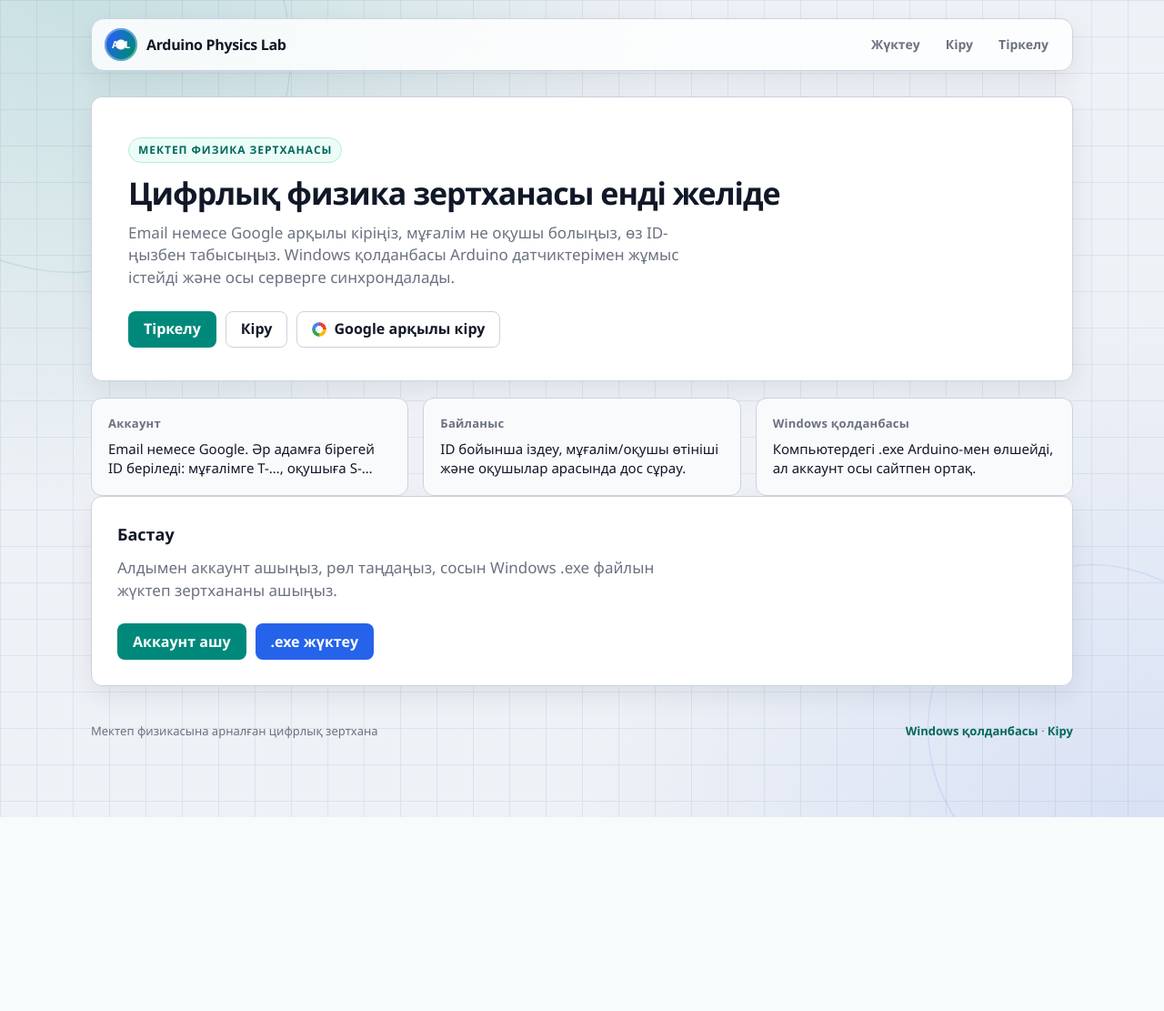
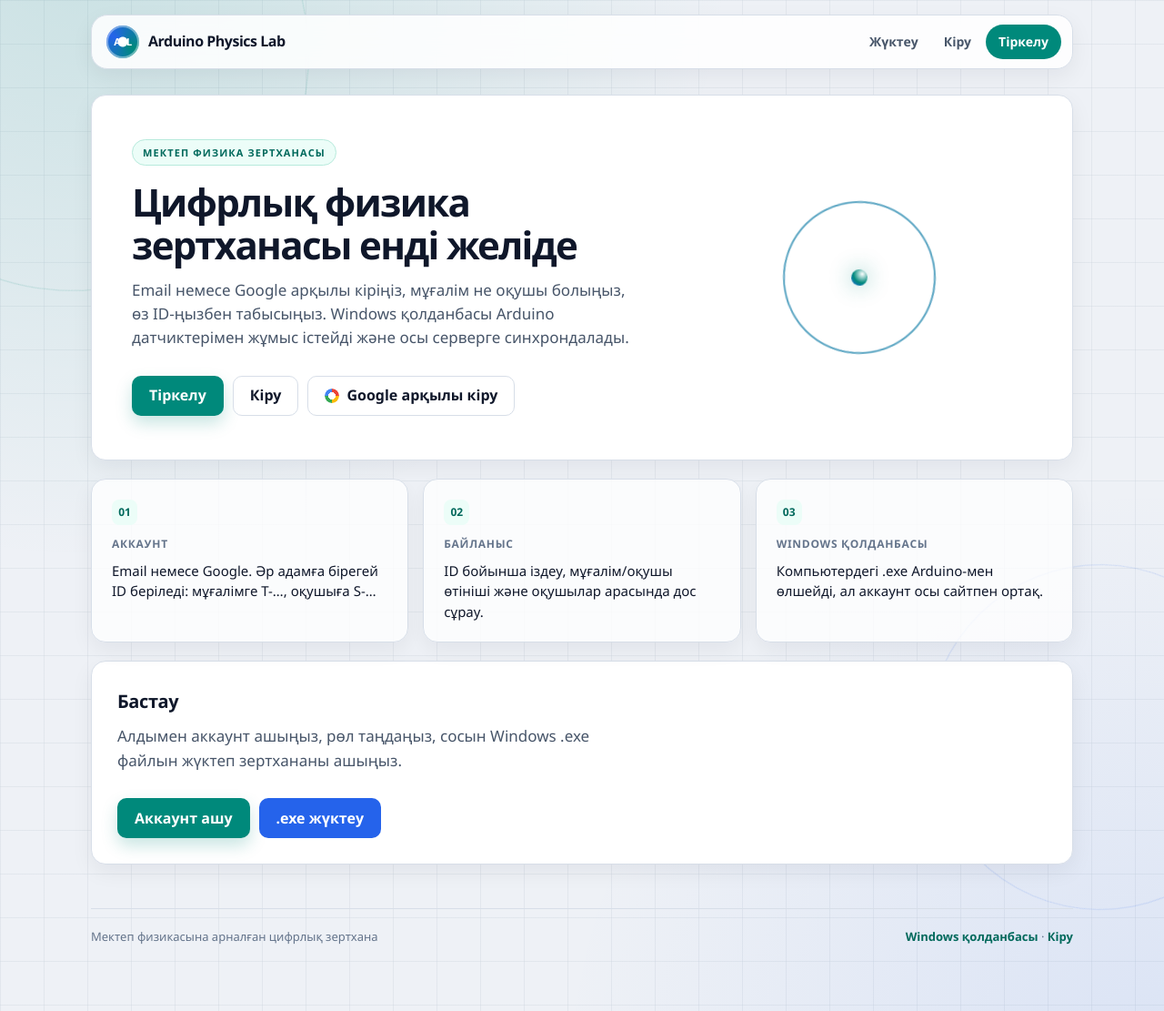
Before and after one commit to bibaermek-stack/ArduinoPhysicsLab, a FastAPI app: page / in a window 1280 px wide. Shown: the whole page at 91% size. Before the commit the page ends 898 px from the top, so only its background shows below. Run offline with FastAPI, Linux system fonts and the light colour scheme; some libraries are stand-ins or nearby versions.

Commit message:
Polish public website into a premium STEM SaaS visual system

```diff
--- a/server/app/web/static/app.css
+++ b/server/app/web/static/app.css
@@ -1,12 +1,11 @@
 :root {
   --bg: #eef1f6;
-  --bg-sidebar: #e1e5ed;
   --surface: #ffffff;
-  --text: #111827;
-  --muted: #6b7280;
-  --faint: #9ca3af;
-  --line: #cbd2dc;
-  --line-strong: #9ca6b4;
+  --text: #0f172a;
+  --muted: #475569;
+  --faint: #64748b;
+  --line: #d7dee8;
+  --line-strong: #94a3b8;
   --lab: #00897b;
   --lab-dark: #00695c;
   --lab-soft: #ecfdf8;
@@ -15,136 +14,164 @@
   --accent-soft: #eff6ff;
   --danger: #dc2626;
   --ok: #16a34a;
-  --warning: #f59e0b;
-  --shadow: 0 10px 30px rgba(17, 24, 39, 0.08);
-  --radius: 12px;
-  --radius-sm: 8px;
+  --shadow: 0 8px 24px rgba(15, 23, 42, 0.06);
+  --shadow-lg: 0 18px 50px rgba(15, 23, 42, 0.1);
+  --radius: 16px;
+  --radius-sm: 10px;
+  --space: 8px;
   --font: "Segoe UI Variable", "Segoe UI", "Noto Sans", sans-serif;
   --mono: ui-monospace, "Cascadia Mono", Consolas, monospace;
+  --ease: cubic-bezier(0.22, 1, 0.36, 1);
 }
 
-* { box-sizing: border-box; }
+*, *::before, *::after { box-sizing: border-box; }
+html { scroll-behavior: smooth; }
 html, body { margin: 0; min-height: 100%; }
 body {
   font-family: var(--font);
   color: var(--text);
   background-color: var(--bg);
   background-image:
-    radial-gradient(circle at 8% -10%, rgba(0, 137, 123, 0.18), transparent 42%),
-    radial-gradient(circle at 100% 110%, rgba(37, 99, 235, 0.12), transparent 40%),
-    linear-gradient(rgba(203, 210, 220, 0.45) 1px, transparent 1px),
-    linear-gradient(90deg, rgba(203, 210, 220, 0.45) 1px, transparent 1px);
-  background-size: auto, auto, 40px 40px, 40px 40px;
-  line-height: 1.45;
+    radial-gradient(circle at 8% -8%, rgba(0, 137, 123, 0.16), transparent 42%),
+    radial-gradient(circle at 100% 108%, rgba(37, 99, 235, 0.1), transparent 38%),
+    linear-gradient(rgba(203, 210, 220, 0.35) 1px, transparent 1px),
+    linear-gradient(90deg, rgba(203, 210, 220, 0.35) 1px, transparent 1px);
+  background-size: auto, auto, 48px 48px, 48px 48px;
+  line-height: 1.55;
+  -webkit-font-smoothing: antialiased;
 }
 
+.skip {
+  position: absolute; left: 12px; top: -48px; z-index: 20;
+  background: var(--lab); color: #fff; padding: 8px 12px; border-radius: 8px;
+}
+.skip:focus { top: 12px; }
+
 .orbit {
-  position: fixed;
-  width: 480px;
-  height: 480px;
-  border: 1px solid rgba(0, 137, 123, 0.22);
-  border-radius: 50%;
-  pointer-events: none;
-  z-index: 0;
+  position: fixed; width: 520px; height: 520px;
+  border: 1px solid rgba(0, 137, 123, 0.18);
+  border-radius: 50%; pointer-events: none; z-index: 0;
 }
-.orbit.a { top: -180px; left: -160px; animation: spin 48s linear infinite; }
+.orbit.a { top: -200px; left: -180px; animation: spin 56s linear infinite; }
 .orbit.b {
-  bottom: -180px; right: -100px; width: 360px; height: 360px;
-  border-color: rgba(37, 99, 235, 0.18);
-  animation: spin 64s linear infinite reverse;
+  bottom: -200px; right: -120px; width: 380px; height: 380px;
+  border-color: rgba(37, 99, 235, 0.16);
+  animation: spin 72s linear infinite reverse;
 }
 @keyframes spin { to { transform: rotate(360deg); } }
+@keyframes rise {
+  from { opacity: 0; transform: translateY(14px); }
+  to { opacity: 1; transform: translateY(0); }
+}
 
-.wrap { position: relative; z-index: 1; max-width: 1120px; margin: 0 auto; padding: 20px 20px 72px; }
+.wrap { position: relative; z-index: 1; max-width: 1120px; margin: 0 auto; padding: 16px 20px 72px; }
 
 .nav {
-  display: flex;
-  align-items: center;
-  justify-content: space-between;
-  gap: 16px;
-  margin-bottom: 28px;
-  padding: 10px 14px;
-  background: rgba(255, 255, 255, 0.82);
+  position: sticky; top: 12px; z-index: 10;
+  display: flex; align-items: center; justify-content: space-between; gap: 16px;
+  margin-bottom: 28px; padding: 10px 12px 10px 16px;
+  background: rgba(255, 255, 255, 0.86);
   border: 1px solid var(--line);
-  border-radius: 14px;
+  border-radius: 18px;
   box-shadow: var(--shadow);
-  backdrop-filter: blur(10px);
+  backdrop-filter: blur(16px);
 }
-.nav-links {
-  display: flex;
-  flex-wrap: wrap;
-  gap: 6px 4px;
-  align-items: center;
-  justify-content: flex-end;
+.nav-links { display: flex; flex-wrap: wrap; gap: 4px; align-items: center; justify-content: flex-end; }
+.brand {
+  display: flex; align-items: center; gap: 10px;
+  text-decoration: none; color: inherit; font-weight: 700; letter-spacing: -0.03em; white-space: nowrap;
 }
-.brand { display: flex; align-items: center; gap: 10px; text-decoration: none; color: inherit; font-weight: 700; letter-spacing: -0.02em; white-space: nowrap; }
 .mark {
   width: 36px; height: 36px; border-radius: 50%;
   background:
-    radial-gradient(circle at 50% 50%, #ffffff 0 5px, transparent 6px),
+    radial-gradient(circle at 50% 50%, #fff 0 5px, transparent 6px),
     conic-gradient(from 120deg, #00897b, #2563eb, #00897b);
-  box-shadow: inset 0 0 0 2px rgba(255,255,255,0.35);
+  box-shadow: inset 0 0 0 2px rgba(255,255,255,0.4);
   display: grid; place-items: center; color: white; font-size: 11px; font-weight: 700;
 }
 .nav-links a {
-  color: var(--muted);
-  text-decoration: none;
-  margin: 0;
-  padding: 8px 12px;
-  border-radius: 8px;
-  font-size: 14px;
-  font-weight: 600;
+  color: var(--muted); text-decoration: none; padding: 8px 12px;
+  border-radius: 999px; font-size: 14px; font-weight: 600;
+  transition: background 180ms var(--ease), color 180ms var(--ease), transform 180ms var(--ease);
 }
-.nav-links a:hover, .nav-links a.is-active { color: var(--lab-dark); background: var(--lab-soft); }
+.nav-links a:hover { color: var(--lab-dark); background: var(--lab-soft); }
+.nav-links a.is-active { color: var(--lab-dark); background: var(--lab-soft); }
+.nav-links a.nav-cta {
+  background: var(--lab); color: #fff; padding: 8px 14px;
+}
+.nav-links a.nav-cta:hover { background: var(--lab-dark); color: #fff; }
+
+.page { animation: rise 520ms var(--ease) both; }
 
 .kicker {
-  display: inline-block;
-  font-size: 12px;
-  font-weight: 700;
-  letter-spacing: 0.08em;
-  text-transform: uppercase;
-  color: var(--lab-dark);
-  background: var(--lab-soft);
-  border: 1px solid #b7eadc;
-  border-radius: 999px;
-  padding: 4px 10px;
-  margin-bottom: 14px;
+  display: inline-flex; align-items: center; gap: 6px;
+  font-size: 11px; font-weight: 700; letter-spacing: 0.1em; text-transform: uppercase;
+  color: var(--lab-dark); background: var(--lab-soft);
+  border: 1px solid #b7eadc; border-radius: 999px; padding: 5px 11px; margin-bottom: 16px;
 }
 
-.hero, .card {
+.hero, .card, .auth, .feature, .stat, .role-card {
   background: var(--surface);
   border: 1px solid var(--line);
   border-radius: var(--radius);
   box-shadow: var(--shadow);
 }
-.hero { padding: 44px 40px 36px; }
+
+.hero {
+  display: grid; grid-template-columns: 1fr;
+  gap: 28px; align-items: center; padding: 48px 44px;
+}
+.hero:has(.hero-visual) {
+  grid-template-columns: minmax(0, 1.15fr) minmax(220px, 0.75fr);
+}
+.hero-copy { min-width: 0; }
 .hero h1, .card h1, .auth h1 {
-  font-size: 34px;
-  line-height: 1.15;
-  letter-spacing: -0.03em;
-  margin: 0 0 12px;
+  font-size: clamp(28px, 4vw, 42px);
+  line-height: 1.12; letter-spacing: -0.04em; margin: 0 0 14px; font-weight: 750;
 }
-.hero p, .lead { color: var(--muted); font-size: 17px; max-width: 620px; margin: 0; }
+.hero p, .lead { color: var(--muted); font-size: 17px; max-width: 560px; margin: 0; }
+.hero-visual {
+  height: 220px; position: relative; display: grid; place-items: center;
+}
+.atom {
+  width: 168px; height: 168px; position: relative;
+}
+.atom span {
+  position: absolute; inset: 0; border: 2px solid rgba(0, 137, 123, 0.35);
+  border-radius: 50%;
+}
+.atom span:nth-child(2) { transform: rotate(60deg); border-color: rgba(37, 99, 235, 0.32); }
+.atom span:nth-child(3) { transform: rotate(120deg); border-color: rgba(0, 137, 123, 0.22); }
+.atom i {
+  position: absolute; left: 50%; top: 50%; width: 18px; height: 18px; margin: -9px;
+  border-radius: 50%;
+  background: radial-gradient(circle at 30% 30%, #fff, var(--lab) 55%, var(--accent));
+  box-shadow: 0 0 24px rgba(0, 137, 123, 0.45);
+}
+.hero-visual .atom { animation: spin 28s linear infinite; }
+
 .card { padding: 28px; }
-.card + .card, .hero + .card { margin-top: 18px; }
-.card h2 { font-size: 18px; margin: 0 0 12px; }
+.card + .card, .hero + .card, .feature-grid + .card { margin-top: 20px; }
+.card h2 { font-size: 20px; letter-spacing: -0.02em; margin: 0 0 10px; }
 
-.actions { display: flex; flex-wrap: wrap; gap: 10px; margin-top: 24px; align-items: center; }
+.actions { display: flex; flex-wrap: wrap; gap: 10px; margin-top: 28px; align-items: center; }
 
 .btn {
   display: inline-flex; align-items: center; justify-content: center; gap: 8px;
-  min-height: 40px; padding: 0 16px; border-radius: var(--radius-sm);
-  border: 1px solid transparent; font: inherit; font-weight: 600; text-decoration: none; cursor: pointer;
+  min-height: 44px; padding: 0 18px; border-radius: var(--radius-sm);
+  border: 1px solid transparent; font: inherit; font-weight: 650; text-decoration: none; cursor: pointer;
+  transition: transform 160ms var(--ease), box-shadow 160ms var(--ease), background 160ms var(--ease), border-color 160ms var(--ease);
 }
-.btn-lab { background: var(--lab); color: white; }
+.btn:hover { transform: translateY(-1px); }
+.btn:active { transform: translateY(0); }
+.btn:focus-visible { outline: 3px solid rgba(37, 99, 235, 0.45); outline-offset: 2px; }
+.btn-lab { background: var(--lab); color: #fff; box-shadow: 0 8px 18px rgba(0, 137, 123, 0.22); }
 .btn-lab:hover { background: var(--lab-dark); }
-.btn-accent { background: var(--accent); color: white; }
+.btn-accent { background: var(--accent); color: #fff; }
 .btn-accent:hover { background: var(--accent-hover); }
-.btn-ghost { background: white; border-color: var(--line); color: var(--text); }
-.btn-ghost:hover { background: #f8fafc; border-color: var(--line-strong); }
-.btn-google { background: white; border-color: var(--line); color: var(--text); }
-.btn-google:hover { background: #f8fafc; }
-.btn-danger { background: var(--danger); color: white; }
+.btn-ghost, .btn-google { background: #fff; border-color: var(--line); color: var(--text); }
+.btn-ghost:hover, .btn-google:hover { background: #f8fafc; border-color: var(--line-strong); }
+.btn-danger { background: var(--danger); color: #fff; }
 .btn-danger:hover { background: #b91c1c; }
 
 .gmark {
@@ -155,75 +182,78 @@
 }
 
 .auth {
-  max-width: 460px; margin: 36px auto; padding: 32px;
-  background: var(--surface); border: 1px solid var(--line); border-radius: var(--radius); box-shadow: var(--shadow);
+  max-width: 440px; margin: 28px auto; padding: 32px 32px 28px;
 }
-.auth h1 { margin-top: 0; }
-.auth p { color: var(--muted); }
-label { display: block; font-size: 13px; font-weight: 600; color: var(--muted); margin: 14px 0 6px; }
+.auth h1 { margin-top: 0; font-size: 30px; }
+.auth p { color: var(--muted); margin: 0 0 8px; }
+label { display: block; font-size: 13px; font-weight: 650; color: var(--muted); margin: 14px 0 6px; }
 input, select {
-  width: 100%; min-height: 42px; padding: 8px 12px; border-radius: var(--radius-sm);
+  width: 100%; min-height: 44px; padding: 8px 12px; border-radius: var(--radius-sm);
   border: 1px solid var(--line); font: inherit; background: #fff;
+  transition: border-color 160ms var(--ease), box-shadow 160ms var(--ease);
 }
+input:hover, select:hover { border-color: var(--line-strong); }
 input:focus, select:focus {
-  outline: 2px solid rgba(37, 99, 235, 0.35);
-  border-color: var(--accent);
+  outline: none; border-color: var(--accent);
+  box-shadow: 0 0 0 4px rgba(37, 99, 235, 0.15);
 }
 .search-row { display: flex; gap: 10px; flex-wrap: wrap; margin: 8px 0 18px; }
 .search-row input { flex: 1; min-width: 220px; }
 
-.error {
-  color: #991b1b; font-size: 14px; background: #fef2f2; border: 1px solid #fecaca;
-  border-radius: var(--radius-sm); padding: 10px 12px;
-}
-.ok {
-  color: #166534; font-size: 14px; background: #f0fdf4; border: 1px solid #bbf7d0;
-  border-radius: var(--radius-sm); padding: 10px 12px;
-}
-.hint { color: var(--muted); font-size: 13px; margin-top: 16px; line-height: 1.45; }
-.steps { color: var(--text); line-height: 1.55; padding-left: 20px; }
+.error, .ok { font-size: 14px; border-radius: var(--radius-sm); padding: 10px 12px; margin: 12px 0; }
+.error { color: #991b1b; background: #fef2f2; border: 1px solid #fecaca; }
+.ok { color: #166534; background: #f0fdf4; border: 1px solid #bbf7d0; }
+.hint { color: var(--muted); font-size: 13px; margin-top: 16px; line-height: 1.5; }
+.hint a { color: var(--lab-dark); font-weight: 650; }
+.steps { color: var(--text); line-height: 1.6; padding-left: 20px; }
 .steps li { margin: 8px 0; }
 
-.feature-grid, .grid, .role-grid {
-  display: grid;
-  gap: 16px;
-}
-.feature-grid { grid-template-columns: repeat(3, 1fr); margin-top: 18px; }
+.feature-grid, .grid, .role-grid { display: grid; gap: 16px; }
+.feature-grid { grid-template-columns: repeat(3, 1fr); margin-top: 20px; }
 .grid { grid-template-columns: 1.35fr 0.65fr; }
-.role-grid { grid-template-columns: 1fr 1fr; margin-top: 18px; }
+.role-grid { grid-template-columns: 1fr 1fr; margin-top: 22px; }
 
 .feature, .stat {
-  padding: 18px;
-  border: 1px solid var(--line);
-  border-radius: var(--radius);
-  background: #f8fafc;
+  padding: 22px; background: rgba(255,255,255,0.78);
+  transition: transform 200ms var(--ease), box-shadow 200ms var(--ease), border-color 200ms var(--ease);
 }
-.feature h3, .stat span { margin: 0 0 8px; font-size: 13px; color: var(--muted); font-weight: 700; letter-spacing: 0.02em; }
-.feature p { margin: 0; color: var(--text); font-size: 15px; }
-.stat b { display: block; font-size: 28px; letter-spacing: -0.03em; margin: 4px 0 8px; }
-.stat p { color: var(--muted); font-size: 14px; margin: 0 0 12px; }
+.feature:hover, .stat:hover, .card:hover, .role-card:hover {
+  transform: translateY(-3px);
+  box-shadow: var(--shadow-lg);
+  border-color: #c5d0dc;
+}
+.feature-index {
+  display: inline-flex; width: 28px; height: 28px; margin-bottom: 12px;
+  align-items: center; justify-content: center;
+  border-radius: 8px; background: var(--lab-soft); color: var(--lab-dark);
+  font-size: 12px; font-weight: 800;
+}
+.feature h3, .stat span {
+  margin: 0 0 8px; font-size: 12px; color: var(--faint); font-weight: 750; letter-spacing: 0.06em; text-transform: uppercase;
+}
+.feature p { margin: 0; color: var(--text); font-size: 15px; line-height: 1.5; }
+.stat + .stat { margin-top: 16px; }
+.stat b { display: block; font-size: 30px; letter-spacing: -0.04em; margin: 2px 0 8px; }
+.stat p { color: var(--muted); font-size: 14px; margin: 0 0 14px; }
 
+.role-narrow { max-width: 760px; margin: 12px auto 0; }
 .role-card {
-  display: flex; flex-direction: column; gap: 6px; align-items: flex-start;
-  width: 100%; text-align: left; cursor: pointer;
-  padding: 20px; border-radius: var(--radius); border: 1px solid var(--line);
-  background: #fff; font: inherit;
+  display: flex; flex-direction: column; gap: 8px; align-items: flex-start;
+  width: 100%; text-align: left; cursor: pointer; padding: 22px; font: inherit;
+  transition: transform 200ms var(--ease), box-shadow 200ms var(--ease), border-color 200ms var(--ease);
 }
-.role-card:hover { border-color: var(--lab); box-shadow: var(--shadow); }
 .role-card strong { font-size: 18px; }
-.role-card span { color: var(--muted); font-size: 14px; }
+.role-card span { color: var(--muted); font-size: 14px; line-height: 1.45; }
 .role-card.teacher { border-top: 3px solid var(--lab); }
 .role-card.student { border-top: 3px solid var(--accent); }
 
 .idpill {
-  display: inline-block;
-  font-family: var(--mono);
+  display: inline-block; font-family: var(--mono);
   background: var(--lab-soft); color: var(--lab-dark);
-  padding: 3px 8px; border-radius: 6px; font-size: 13px; font-weight: 700;
+  padding: 3px 8px; border-radius: 999px; font-size: 13px; font-weight: 700;
 }
 .copybox {
-  display: block;
-  font-family: var(--mono);
+  display: block; font-family: var(--mono);
   background: var(--lab-soft); color: var(--lab-dark);
   padding: 10px 12px; border-radius: var(--radius-sm);
   overflow-wrap: anywhere; margin: 8px 0 12px; font-size: 13px;
@@ -243,15 +273,23 @@
 .identity { display: flex; gap: 16px; align-items: center; margin-bottom: 16px; }
 
 .footer {
-  display: flex; justify-content: space-between; flex-wrap: wrap; gap: 8px;
-  margin-top: 40px; color: var(--muted); font-size: 13px;
+  display: flex; justify-content: space-between; flex-wrap: wrap; gap: 8px 16px;
+  margin-top: 48px; padding-top: 20px; border-top: 1px solid var(--line);
+  color: var(--faint); font-size: 13px;
 }
-.footer a { color: var(--lab-dark); text-decoration: none; font-weight: 600; }
+.footer a { color: var(--lab-dark); text-decoration: none; font-weight: 650; }
+.footer a:hover { text-decoration: underline; }
 
 @media (max-width: 860px) {
-  .feature-grid, .grid, .role-grid { grid-template-columns: 1fr; }
+  .feature-grid, .grid, .role-grid, .hero { grid-template-columns: 1fr; }
   .hero { padding: 28px 22px; }
-  .hero h1, .card h1, .auth h1 { font-size: 28px; }
-  .nav { align-items: flex-start; flex-direction: column; }
+  .hero-visual { height: 160px; }
+  .nav { top: 8px; }
   .nav-links { justify-content: flex-start; }
 }
+@media (prefers-reduced-motion: reduce) {
+  html { scroll-behavior: auto; }
+  .orbit, .hero-visual .atom, .page, .btn, .feature, .stat, .card, .role-card, .nav-links a {
+    animation: none !important; transition: none !important;
+  }
+}
--- a/server/app/web/templates/base.html
+++ b/server/app/web/templates/base.html
@@ -4,13 +4,14 @@
   <meta charset="utf-8">
   <meta name="viewport" content="width=device-width, initial-scale=1">
   <title>{% block title %}Arduino Physics Lab{% endblock %}</title>
-  <link rel="stylesheet" href="/static/app.css?v=2">
+  <link rel="stylesheet" href="/static/app.css?v=3">
 </head>
 <body>
+  <a class="skip" href="#main">Негізгі мазмұнға өту</a>
   <div class="orbit a"></div>
   <div class="orbit b"></div>
   <div class="wrap">
-    <nav class="nav">
+    <nav class="nav" aria-label="Негізгі">
       <a class="brand" href="/"><span class="mark">APL</span> Arduino Physics Lab</a>
       <div class="nav-links">
         {% if account %}
@@ -22,19 +23,21 @@
         {% else %}
           <a href="/download" class="{{ 'is-active' if request.url.path.startswith('/download') else '' }}">Жүктеу</a>
           <a href="/login" class="{{ 'is-active' if request.url.path == '/login' else '' }}">Кіру</a>
-          <a href="/register" class="{{ 'is-active' if request.url.path == '/register' else '' }}">Тіркелу</a>
+          <a class="nav-cta" href="/register">Тіркелу</a>
         {% endif %}
       </div>
     </nav>
-    {% block body %}{% endblock %}
-    <p class="footer">
+    <main id="main" class="page">
+      {% block body %}{% endblock %}
+    </main>
+    <footer class="footer">
       <span>Мектеп физикасына арналған цифрлық зертхана</span>
       <span>
         <a href="/download">Windows қолданбасы</a>
         ·
         <a href="/login">Кіру</a>
       </span>
-    </p>
+    </footer>
   </div>
 </body>
 </html>
--- a/server/app/web/templates/dashboard.html
+++ b/server/app/web/templates/dashboard.html
@@ -30,7 +30,7 @@
       <b>{{ incoming_count }}</b>
       <p>Қабылдау немесе қабылдамау үшін адамдар бетіне өтіңіз.</p>
     </div>
-    <div class="stat" style="margin-top:16px">
+    <div class="stat">
       <span>Зертхана</span>
       <b>.exe</b>
       <p>Arduino датчиктері компьютердегі қолданба арқылы қосылады.</p>
--- a/server/app/web/templates/home.html
+++ b/server/app/web/templates/home.html
@@ -1,6 +1,7 @@
 {% extends "base.html" %}
 {% block body %}
 <section class="hero">
+  <div class="hero-copy">
     <span class="kicker">Мектеп физика зертханасы</span>
     <h1>Цифрлық физика зертханасы енді желіде</h1>
     <p class="lead">Email немесе Google арқылы кіріңіз, мұғалім не оқушы болыңыз, өз ID-ңызбен табысыңыз. Windows қолданбасы Arduino датчиктерімен жұмыс істейді және осы серверге синхрондалады.</p>
@@ -14,17 +15,24 @@
         <a class="btn btn-google" href="/google"><span class="gmark"></span> Google арқылы кіру</a>
       {% endif %}
     </div>
+  </div>
+  <div class="hero-visual" aria-hidden="true">
+    <div class="atom"><span></span><span></span><span></span><i></i></div>
+  </div>
 </section>
 <section class="feature-grid">
   <article class="feature">
+    <span class="feature-index">01</span>
     <h3>Аккаунт</h3>
     <p>Email немесе Google. Әр адамға бірегей ID беріледі: мұғалімге T-…, оқушыға S-…</p>
   </article>
   <article class="feature">
+    <span class="feature-index">02</span>
     <h3>Байланыс</h3>
     <p>ID бойынша іздеу, мұғалім/оқушы өтініші және оқушылар арасында дос сұрау.</p>
   </article>
   <article class="feature">
+    <span class="feature-index">03</span>
     <h3>Windows қолданбасы</h3>
     <p>Компьютердегі .exe Arduino-мен өлшейді, ал аккаунт осы сайтпен ортақ.</p>
   </article>
--- a/server/app/web/templates/role.html
+++ b/server/app/web/templates/role.html
@@ -1,7 +1,7 @@
 {% extends "base.html" %}
 {% block title %}Рөл · Arduino Physics Lab{% endblock %}
 {% block body %}
-<section class="card" style="max-width:720px;margin:24px auto">
+<section class="card role-narrow">
   <span class="kicker">Бір рет таңдалады</span>
   <h1>Кімсіз?</h1>
   <p class="lead">Рөл кейін өзгертілмейді. Таңдаған соң сізге T- немесе S- ID беріледі.</p>
```
Also changed, not shown: server/app/web/templates/download.html (+6 -3 lines), server/app/web/templates/login.html (+4 -4 lines), server/app/web/templates/register.html (+6 -6 lines). Lines whose indentation alone changed are shown as unchanged.
